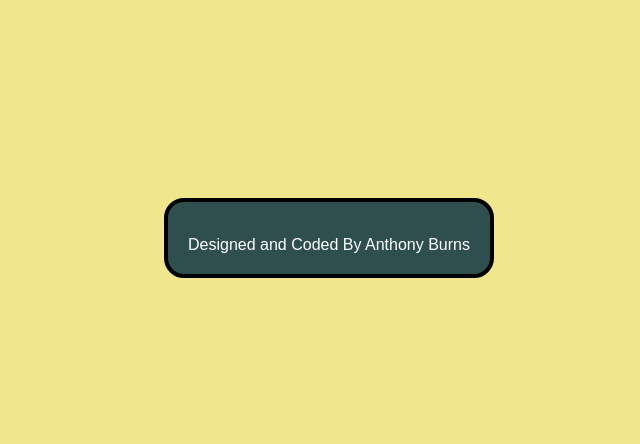
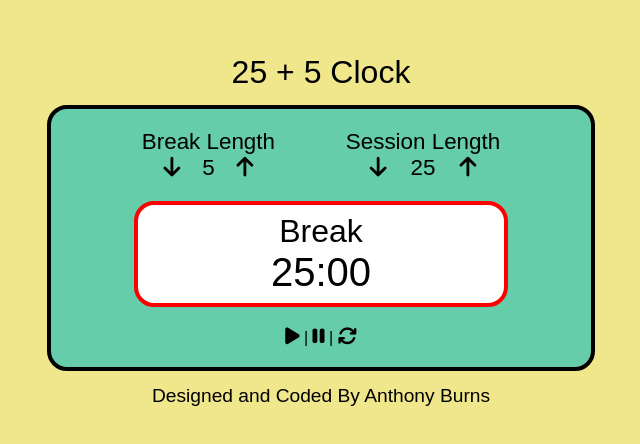
Before and after one commit to EhSlashEh/bootcamp, a plain HTML site: page 3 Front End Development Libraries/5. 25 + 5 Clock/index.html in a window 1280 px wide. Shown: the part 170-614 px from the top of the page, without its empty margins (319-959 px from the left). Drawn offline with Linux system fonts and the light colour scheme.

Commit message:
working on clock

```diff
--- a/3 Front End Development Libraries/5. 25 + 5 Clock/index.html
+++ b/3 Front End Development Libraries/5. 25 + 5 Clock/index.html
@@ -19,9 +19,69 @@
 </head>
 <body>
     <div id="center-container">
+
+        <div id="title">
+            25 + 5 Clock
+        </div>
+
         <div id="clock">
 
+            <div id="settings">
+                <div id="break-length-container" class="option">
+                    <div id="break-label" class="option-name">
+                        Break Length
+                    </div>
+                    <div class="option-change">
+                        <a id="break-decrement" onclick="MyClickEvent('BreakDecrement')">
+                            <i class="fa-solid fa-arrow-down"></i>
+                        </a>
+                        <div id="break-length">
+                            5
+                        </div>
+                        <a id="break-increment" onclick="MyClickEvent('BreakIncrement')">
+                            <i class="fa-solid fa-arrow-up"></i>
+                        </a>
+                    </div>
+                </div>
+                <div id="session-length-container" class="option">
+                    <div id="session-label" class="option-name">
+                        Session Length
+                    </div>
+                    <div class="option-change">
+                        <a id="session-decrement" onclick="MyClickEvent('SessionDecrement')">
+                            <i class="fa-solid fa-arrow-down"></i>
+                        </a>
+                        <div id="session-length">
+                            25
+                        </div>
+                        <a id="session-increment" onclick="MyClickEvent('SessionIncrement')">
+                            <i class="fa-solid fa-arrow-up"></i>
+                        </a>
+                    </div>
+                </div>
+            </div>
+
+            <div id="show-time">
+                <div id="timer-label">
+                    Break
+                </div>
+                <div id="time-left">
+                    25:00
+                </div>
+            </div>
+
+            <div id="play-buttons">
+                <a id="start-stop">
+                    <i class="fa-solid fa-play" onclick="MyClickEvent('Start')"></i> |
+                    <i class="fa-solid fa-pause" onclick="MyClickEvent('Stop')"></i>
+                </a>
+                <a id="reset">
+                    | <i class="fa-solid fa-arrows-rotate" onclick="MyClickEvent('Reset')"></i>
+                </a>
+            </div>
+
         </div>
+
         <div id="by-me">
             Designed and Coded By Anthony Burns
         </div>
--- a/3 Front End Development Libraries/5. 25 + 5 Clock/script.js
+++ b/3 Front End Development Libraries/5. 25 + 5 Clock/script.js
@@ -0,0 +1,3 @@
+function MyClickEvent(button) {
+    console.log(button);
+}
--- a/3 Front End Development Libraries/5. 25 + 5 Clock/styles.css
+++ b/3 Front End Development Libraries/5. 25 + 5 Clock/styles.css
@@ -1,5 +1,7 @@
 * {
     font-family: Arial;
+    margin: 0;
+    padding: 0;
 }
 
 body {
@@ -28,17 +30,69 @@ body {
 
 #center-container {
     display: flex;
-    flex-direction: row;
+    flex-direction: column;
     text-align: center;
-    border: 4px solid black;
-    background-color: darkslategray;
     border-radius: 20px;
     justify-content: space-evenly;
     align-items: center;
-    padding: 20px;
+}
+
+#title {
+    margin: 14px;
+    font-size: 2em;
 }
 
 #by-me {
-    margin-top: 14px;
-    color: white;
+    margin: 14px;
+    font-size: 1.2em;
 }
+
+#clock {
+    display: flex;
+    flex-direction: column;
+    justify-content: space-evenly;
+    border: 4px solid black;
+    border-radius: 20px;
+    padding: 20px;
+    background-color: mediumaquamarine;
+    width: 500px;
+}
+
+#settings {
+    display: flex;
+    flex-direction: row;
+    justify-content: space-evenly;
+    font-size: 1.4em;
+}
+
+.option-change {
+    display: flex;
+    flex-direction: row;
+    justify-content: space-evenly;
+}
+
+.option-change i {
+    cursor: pointer;
+}
+
+    #show-time {
+    border: 4px solid red;
+    border-radius: 20px;
+    background-color: white;
+    padding: 8px;
+    width: 70%;
+    margin: 20px auto;
+}
+
+#timer-label {
+    font-size: 2em;
+}
+
+#time-left {
+    font-size: 2.5em;
+}
+
+#play-buttons i {
+    font-size: 1.2em;
+    cursor: pointer;
+}
```
